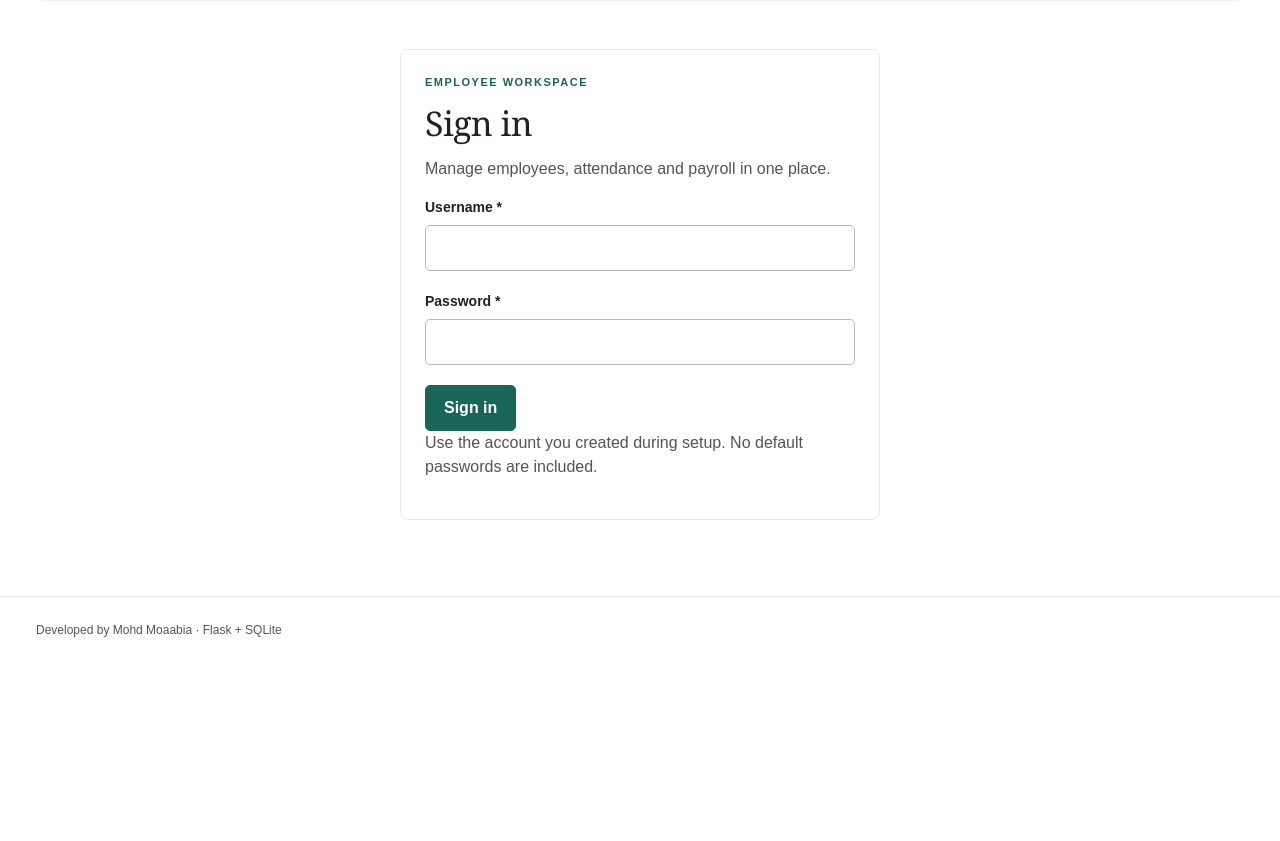
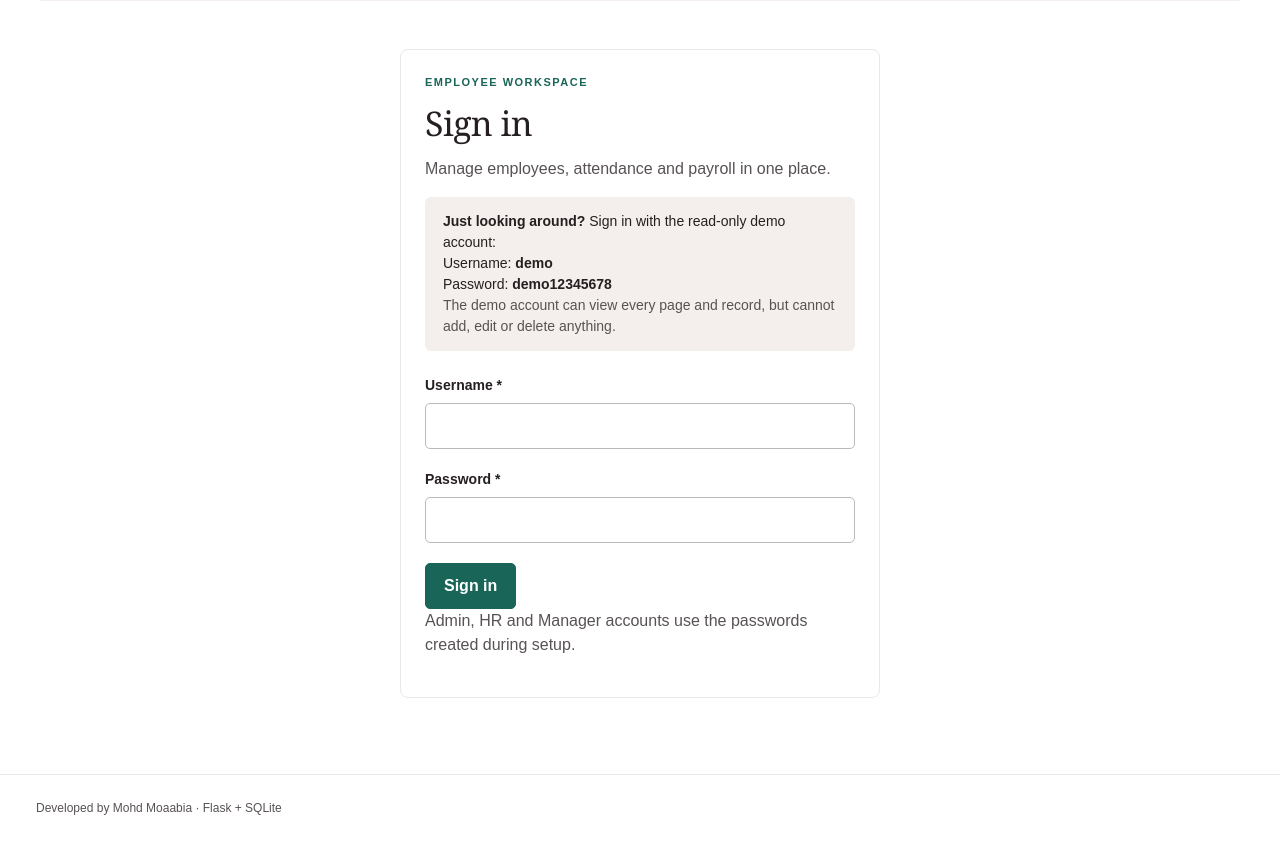
Before and after one commit to mohd-moaabia-50/office-ems, a Flask app: page /login in a window 1280 px wide. Shown: the part 149-990 px from the top of the page. Before the commit the page ends 786 px from the top, so only its background shows below. Run offline with Flask 3, Linux system fonts and the light colour scheme.

Commit message:
Add files via upload

```diff
--- a/templates/base.html
+++ b/templates/base.html
@@ -13,8 +13,8 @@
     {% for endpoint, label in [('dashboard','Overview'),('employees','Employees'),('attendance','Attendance')] %}
     <a {% if request.endpoint == endpoint %}aria-current="page"{% endif %} href="{{ url_for(endpoint) }}">{{ label }}</a>
     {% endfor %}
-    {% if can_write %}<a {% if request.endpoint == 'payroll' %}aria-current="page"{% endif %} href="{{ url_for('payroll') }}">Payroll</a>{% endif %}
-    <a href="{{ url_for('change_password') }}">Password</a>
+    {% if can_view_payroll %}<a {% if request.endpoint == 'payroll' %}aria-current="page"{% endif %} href="{{ url_for('payroll') }}">Payroll</a>{% endif %}
+    {% if user.role != 'Demo' %}<a href="{{ url_for('change_password') }}">Password</a>{% endif %}
     <form action="{{ url_for('logout') }}" method="post"><input type="hidden" name="csrf_token" value="{{ csrf_token }}"><button class="quiet" type="submit">Log out</button></form>
   </nav>
   {% endif %}
--- a/templates/dashboard.html
+++ b/templates/dashboard.html
@@ -5,5 +5,5 @@
 {% for key,label in [('total','Total employees'),('active','Active employees'),('present','Present today'),('pending','Pending payroll records')] %}{% if key in counts %}<article class="stat"><p>{{ label }}</p><strong>{{ counts[key] }}</strong></article>{% endif %}{% endfor %}
 </div>
 <div class="panel"><div class="section-heading"><h2>Recent attendance</h2><a href="{{ url_for('attendance') }}">View all</a></div>{{ attendance_table(recent) }}</div>
-<div class="notice">{% if can_write %}Start with an employee record, then mark attendance or generate payroll. Payroll is a record only: no money is transferred.{% else %}Manager access is read-only. You can view employees and attendance and export those records. Salary and payroll are restricted to Admin and HR.{% endif %}</div>
+<div class="notice">{% if can_write %}Start with an employee record, then mark attendance or generate payroll. Payroll is a record only: no money is transferred.{% elif user.role == 'Demo' %}Demo access is read-only. You can view employees, attendance and payroll and export records, but you cannot add, edit or delete anything.{% else %}Manager access is read-only. You can view employees and attendance and export those records. Salary and payroll are restricted to Admin and HR.{% endif %}</div>
 {% endblock %}
--- a/templates/login.html
+++ b/templates/login.html
@@ -1,6 +1,7 @@
 {% extends 'base.html' %}{% from 'macros.html' import csrf, field with context %}
 {% block title %}Sign in{% endblock %}{% block content %}
 <section class="auth panel"><p class="eyebrow">EMPLOYEE WORKSPACE</p><h1>Sign in</h1><p class="muted">Manage employees, attendance and payroll in one place.</p>
+{% if demo_mode %}<p class="notice"><strong>Just looking around?</strong> Sign in with the read-only demo account:<br>Username: <strong>demo</strong><br>Password: <strong>demo12345678</strong><br><span class="muted">The demo account can view every page and record, but cannot add, edit or delete anything.</span></p>{% endif %}
 <form method="post">{{ csrf() }}{{ field('username','Username',value=request.form.get('username',''),required=true,maxlength=40,autocomplete='username') }}{{ field('password','Password','password',required=true,maxlength=128,autocomplete='current-password') }}<button type="submit">Sign in</button></form>
-<p class="muted">Use the account you created during setup. No default passwords are included.</p></section>
+<p class="muted">Admin, HR and Manager accounts use the passwords created during setup.</p></section>
 {% endblock %}
--- a/templates/payroll.html
+++ b/templates/payroll.html
@@ -1,7 +1,7 @@
 {% extends 'base.html' %}{% from 'macros.html' import csrf,field,choice,employee_select,badge with context %}
 {% block title %}Payroll{% endblock %}{% block content %}
 <div class="page-heading"><div><h1>Payroll</h1><p class="muted">Monthly salary records in INR. No payments are sent.</p></div><a class="button secondary" href="{{ url_for('export_csv',report='payroll') }}">Export CSV</a></div>
-<form method="post" class="panel">{{ csrf() }}<h2>Generate or update payroll</h2><p class="muted">Net salary = employee salary + allowance - deduction. Saving again replaces this employee's record for the selected month.</p><div class="form-grid">{{ employee_select(lookup) }}{{ field('pay_month','Month','month',value=request.form.get('pay_month',today.strftime('%Y-%m')),required=true) }}{{ field('allowance','Allowance (INR)','number',value=request.form.get('allowance','0'),step='0.01',min=0) }}{{ field('deduction','Deduction (INR)','number',value=request.form.get('deduction','0'),step='0.01',min=0) }}{{ choice('payment_status','Payment status',statuses) }}</div><button type="submit" {% if not lookup %}disabled{% endif %}>Save payroll record</button></form>
+{% if can_write %}<form method="post" class="panel">{{ csrf() }}<h2>Generate or update payroll</h2><p class="muted">Net salary = employee salary + allowance - deduction. Saving again replaces this employee's record for the selected month.</p><div class="form-grid">{{ employee_select(lookup) }}{{ field('pay_month','Month','month',value=request.form.get('pay_month',today.strftime('%Y-%m')),required=true) }}{{ field('allowance','Allowance (INR)','number',value=request.form.get('allowance','0'),step='0.01',min=0) }}{{ field('deduction','Deduction (INR)','number',value=request.form.get('deduction','0'),step='0.01',min=0) }}{{ choice('payment_status','Payment status',statuses) }}</div><button type="submit" {% if not lookup %}disabled{% endif %}>Save payroll record</button></form>{% endif %}
 <div class="records"><table><thead><tr><th>Employee</th><th>Month</th><th>Basic (INR)</th><th>Allowance</th><th>Deduction</th><th>Net (INR)</th><th>Status</th></tr></thead><tbody>
 {% for row in records %}<tr><td data-label="Employee"><strong>{{ row.full_name }}</strong><small>{{ row.employee_code }}</small></td><td data-label="Month">{{ row.pay_month }}</td><td data-label="Basic (INR)">{{ row.basic_salary|amount }}</td><td data-label="Allowance">{{ row.allowance|amount }}</td><td data-label="Deduction">{{ row.deduction|amount }}</td><td data-label="Net (INR)"><strong>{{ row.net_salary|amount }}</strong></td><td data-label="Status">{{ badge(row.payment_status) }}</td></tr>{% else %}<tr><td colspan="7">No payroll records yet.</td></tr>{% endfor %}
 </tbody></table></div>
```
